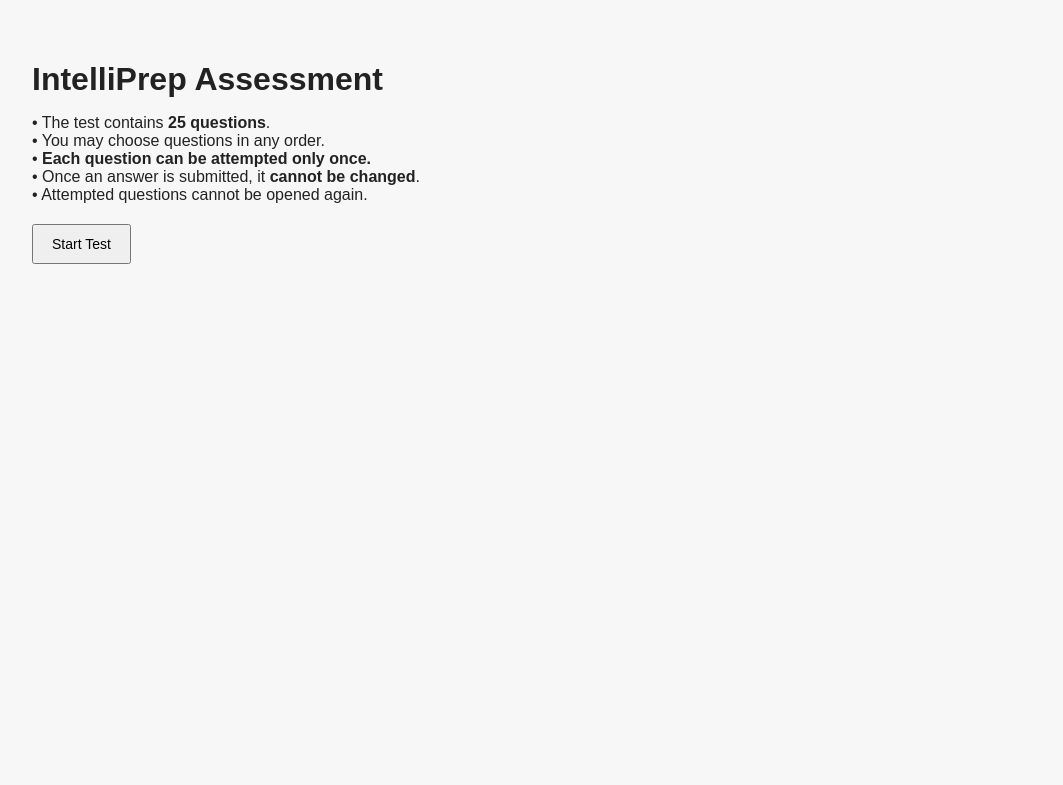
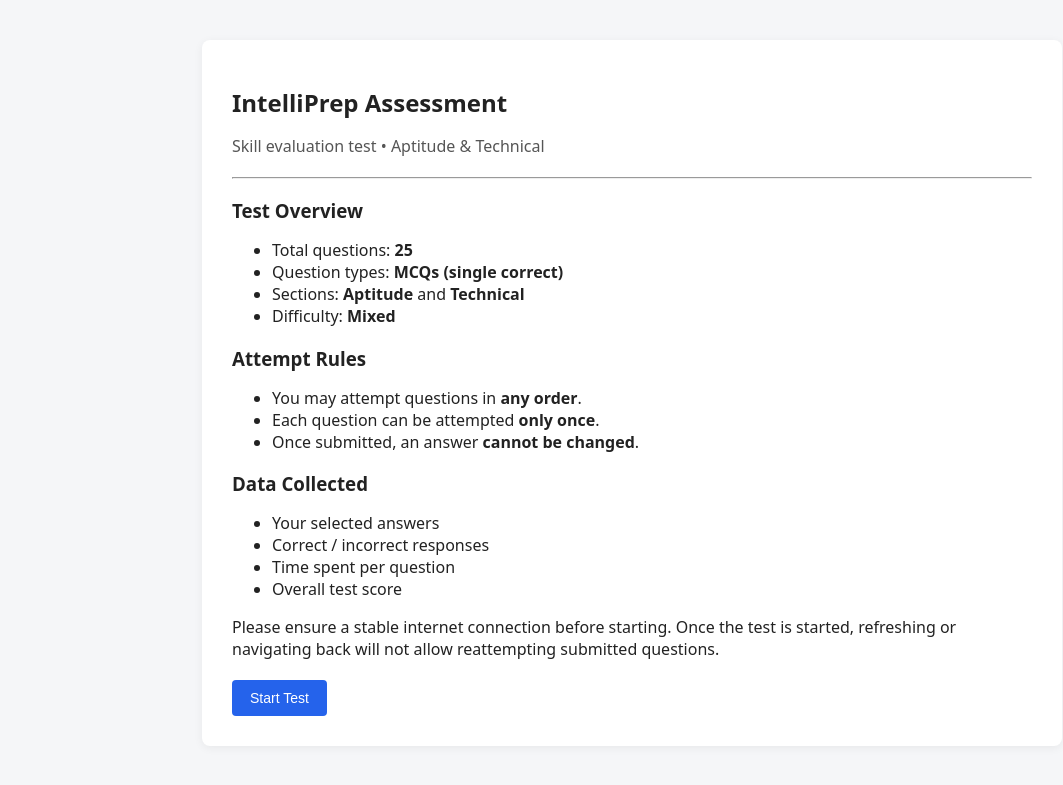
Before and after one commit to VhoraZishan/Intelliprep, a Python web app: template test_website/app/templates/start.html in a window 1280 px wide. Shown: the top 785 px of the page, without its empty margins (8-1071 px from the left). Run offline with Jinja, Linux system fonts and the light colour scheme; the template is opened without the code that fills it, so the values that code supplies are empty.

Commit message:
Final ui ux changes

```diff
--- a/test_website/app/static/style.css
+++ b/test_website/app/static/style.css
@@ -1,35 +1,79 @@
+/* -------- Base -------- */
 body {
-  font-family: Arial, sans-serif;
-  background: #f7f7f7;
+  font-family: system-ui, -apple-system, BlinkMacSystemFont, "Segoe UI", Arial, sans-serif;
+  background: #f5f6f8;
   color: #222;
   margin: 0;
   padding: 40px;
 }
 
-h1, h2 {
+h1, h2, h3 {
   margin-bottom: 10px;
 }
 
 p {
-  margin-bottom: 20px;
-}
-
-button {
-  padding: 10px 18px;
-  font-size: 14px;
-  cursor: pointer;
+  margin-bottom: 16px;
 }
 
 a {
   text-decoration: none;
-  color: #0066cc;
+  color: #2563eb;
 }
 
+/* -------- Layout -------- */
+.page-container {
+  display: flex;
+  justify-content: center;
+}
+
+.card {
+  background: #ffffff;
+  padding: 30px;
+  border-radius: 8px;
+  width: 100%;
+  max-width: 800px;
+  box-shadow: 0 2px 10px rgba(0, 0, 0, 0.06);
+}
+
+.card.center {
+  text-align: center;
+}
+
+/* -------- Headings -------- */
+.title {
+  font-size: 24px;
+  font-weight: 600;
+}
+
+.subtitle {
+  color: #555;
+  margin-bottom: 20px;
+}
+
+/* -------- Buttons -------- */
+button,
+.primary-btn {
+  padding: 10px 18px;
+  font-size: 14px;
+  cursor: pointer;
+  border-radius: 4px;
+  border: none;
+  background: #2563eb;
+  color: #fff;
+}
+
+button:disabled,
+.primary-btn:disabled {
+  background: #cfcfcf;
+  cursor: not-allowed;
+}
+
+/* -------- Question List -------- */
 .question-grid {
   display: grid;
   grid-template-columns: repeat(5, 1fr);
   gap: 10px;
-  max-width: 400px;
+  margin-top: 20px;
 }
 
 .question-btn {
--- a/test_website/app/templates/start.html
+++ b/test_website/app/templates/start.html
@@ -1,23 +1,75 @@
 <!DOCTYPE html>
-<html>
+<html lang="en">
 <head>
-  <title>IntelliPrep Test</title>
+  <meta charset="UTF-8">
+  <title>IntelliPrep Assessment</title>
   <link rel="stylesheet" href="/static/style.css">
 </head>
+
 <body>
-  <h1>IntelliPrep Assessment</h1>
+  <div class="page-container">
 
-  <p>
-  • The test contains <b>25 questions</b>.<br>
-  • You may choose questions in any order.<br>
-  • <b>Each question can be attempted only once.</b><br>
-  • Once an answer is submitted, it <b>cannot be changed</b>.<br>
-  • Attempted questions cannot be opened again.
-</p>
+    <div class="card">
 
+      <h1 class="title">IntelliPrep Assessment</h1>
+      <p class="subtitle">
+        Skill evaluation test • Aptitude & Technical
+      </p>
 
-  <form method="post" action="/start">
-    <button type="submit">Start Test</button>
-  </form>
+      <hr>
+
+      <div class="section">
+        <h3>Test Overview</h3>
+        <ul>
+          <li>Total questions: <b>25</b></li>
+          <li>Question types: <b>MCQs (single correct)</b></li>
+          <li>Sections: <b>Aptitude</b> and <b>Technical</b></li>
+          <li>Difficulty: <b>Mixed</b></li>
+        </ul>
+      </div>
+
+      <div class="section">
+        <h3>Attempt Rules</h3>
+        <ul>
+          <li>You may attempt questions in <b>any order</b>.</li>
+          <li>Each question can be attempted <b>only once</b>.</li>
+          <li>Once submitted, an answer <b>cannot be changed</b>.</li>
+        </ul>
+      </div>
+
+      <div class="section">
+        <h3>Data Collected</h3>
+        <ul>
+          <li>Your selected answers</li>
+          <li>Correct / incorrect responses</li>
+          <li>Time spent per question</li>
+          <li>Overall test score</li>
+        </ul>
+      </div>
+
+      <div class="section note">
+        <p>
+          Please ensure a stable internet connection before starting.
+          Once the test is started, refreshing or navigating back will not
+          allow reattempting submitted questions.
+        </p>
+      </div>
+
+      <form method="post" action="/start" class="start-form">
+        <button type="submit" class="primary-btn">
+          Start Test
+        </button>
+      </form>
+
+    </div>
+  </div>
+<script>
+  const params = new URLSearchParams(window.location.search);
+
+  if (params.get("error") === "invalid_session") {
+    alert("Your session has expired or is invalid.\n\nPlease start the test again.");
+  }
+</script>
+
 </body>
 </html>
--- a/test_website/cookies.txt
+++ /dev/null
@@ -1,5 +0,0 @@
-# Netscape HTTP Cookie File
-# https://curl.se/docs/http-cookies.html
-# This file was generated by libcurl! Edit at your own risk.
-
-#HttpOnly_127.0.0.1	FALSE	/	FALSE	0	session_id	fdc8e07b-8bc4-4692-b3ad-316d7680c938
```
Also changed, not shown: other parts of test_website/app/static/style.css (+70 -9 lines), test_website/app/main.py (+21 -9 lines), test_website/app/routes/question.py (+71 -45 lines), test_website/app/routes/question_list.py (+27 -6 lines), test_website/app/routes/start.py (+22 -2 lines), test_website/app/routes/submit.py (+48 -9 lines), test_website/app/templates/complete.html (+21 -5 lines), test_website/app/templates/question.html (+63 -15 lines), test_website/app/templates/question_list.html (+52 -5 lines), 1 other file.
